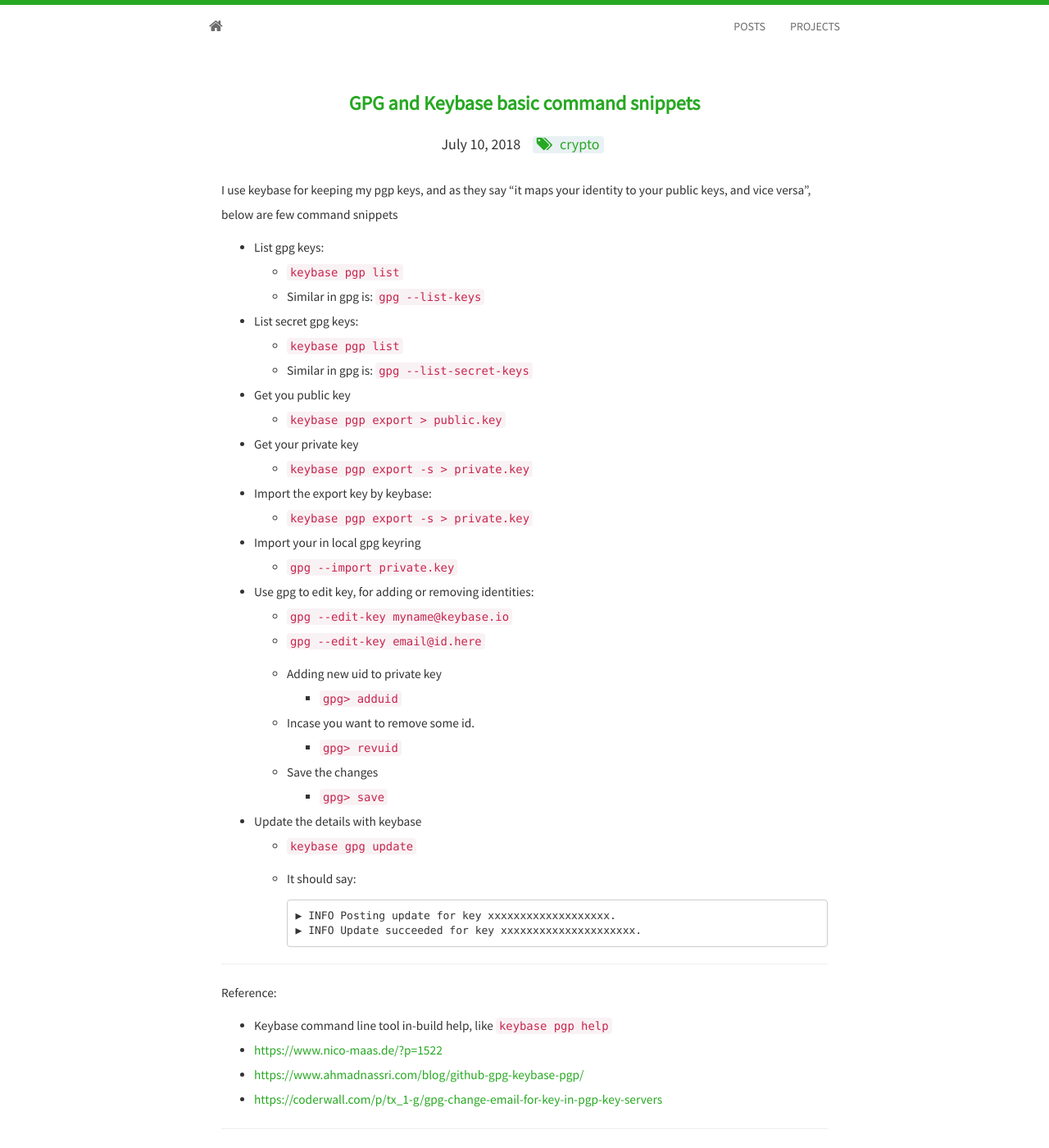
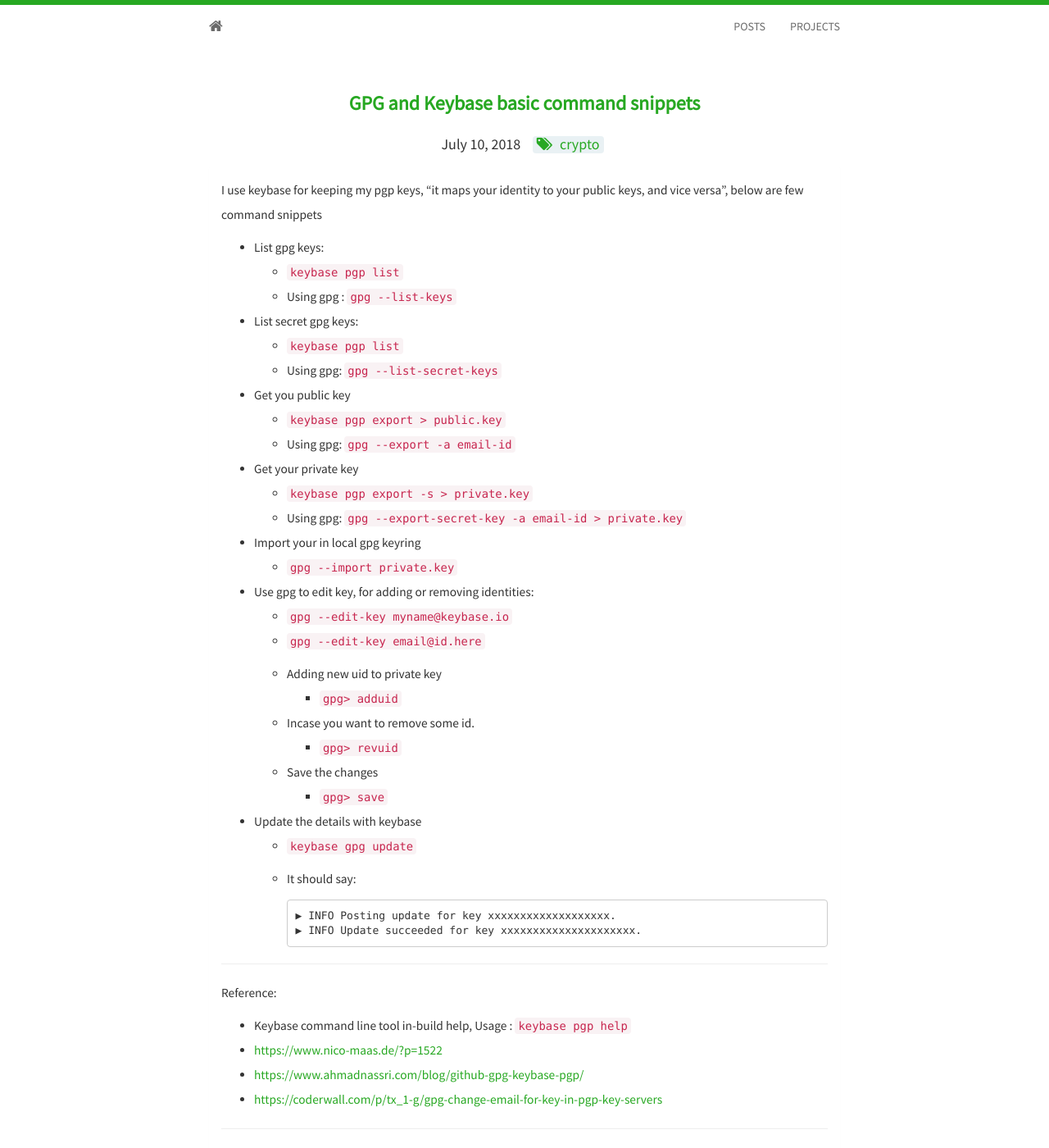
Before and after one commit to murarisumit/murarisumit.github.io, a Jekyll site: the page built from _posts/2018-07-10-Basic-gpg-and-keybase-command-snippets.md, in a window 1280 px wide and 1400 px high. Shown: the whole window at 82% size. Built offline with Jekyll 4.4.1, drawn with Linux system fonts in a browser that asks for light colours; nearby versions of some CDN libraries.

Commit message:
Updated keybase post with gpg snippets

```diff
--- a/_posts/2018-07-10-Basic-gpg-and-keybase-command-snippets.md
+++ b/_posts/2018-07-10-Basic-gpg-and-keybase-command-snippets.md
@@ -6,24 +6,23 @@
 - crypto
 ---
 
-I use keybase for keeping my pgp keys, and as they say "it maps your identity to your public keys, and vice versa", below are few command snippets
+I use keybase for keeping my pgp keys, "it maps your identity to your public keys, and vice versa", below are few command snippets
 
 * List gpg keys:
   * `keybase pgp list`
-  * Similar in gpg is: `gpg --list-keys`
+  * Using gpg :  `gpg --list-keys`
 
 * List secret gpg keys:
   * `keybase pgp list`
-  * Similar in gpg is: `gpg --list-secret-keys`
+  * Using gpg: `gpg --list-secret-keys`
 
 * Get you public key
   * `keybase pgp export > public.key`
+  * Using gpg: `gpg --export -a email-id`
 
 * Get your private key
   * `keybase pgp export -s > private.key`
-
-* Import the export key by keybase:
-  * `keybase pgp export -s > private.key`
+  * Using gpg: `gpg --export-secret-key -a email-id > private.key`
 
 * Import your in local gpg keyring
   * `gpg --import private.key`
@@ -53,7 +52,7 @@
 ---
 Reference:
 
-* Keybase command line tool in-build help, like `keybase pgp help`
+* Keybase command line tool in-build help, Usage : `keybase pgp help`
 * [https://www.nico-maas.de/?p=1522](https://www.nico-maas.de/?p=1522)
 * [https://www.ahmadnassri.com/blog/github-gpg-keybase-pgp/](https://www.ahmadnassri.com/blog/github-gpg-keybase-pgp/)
 * [https://coderwall.com/p/tx_1-g/gpg-change-email-for-key-in-pgp-key-servers](https://coderwall.com/p/tx_1-g/gpg-change-email-for-key-in-pgp-key-servers)
```
